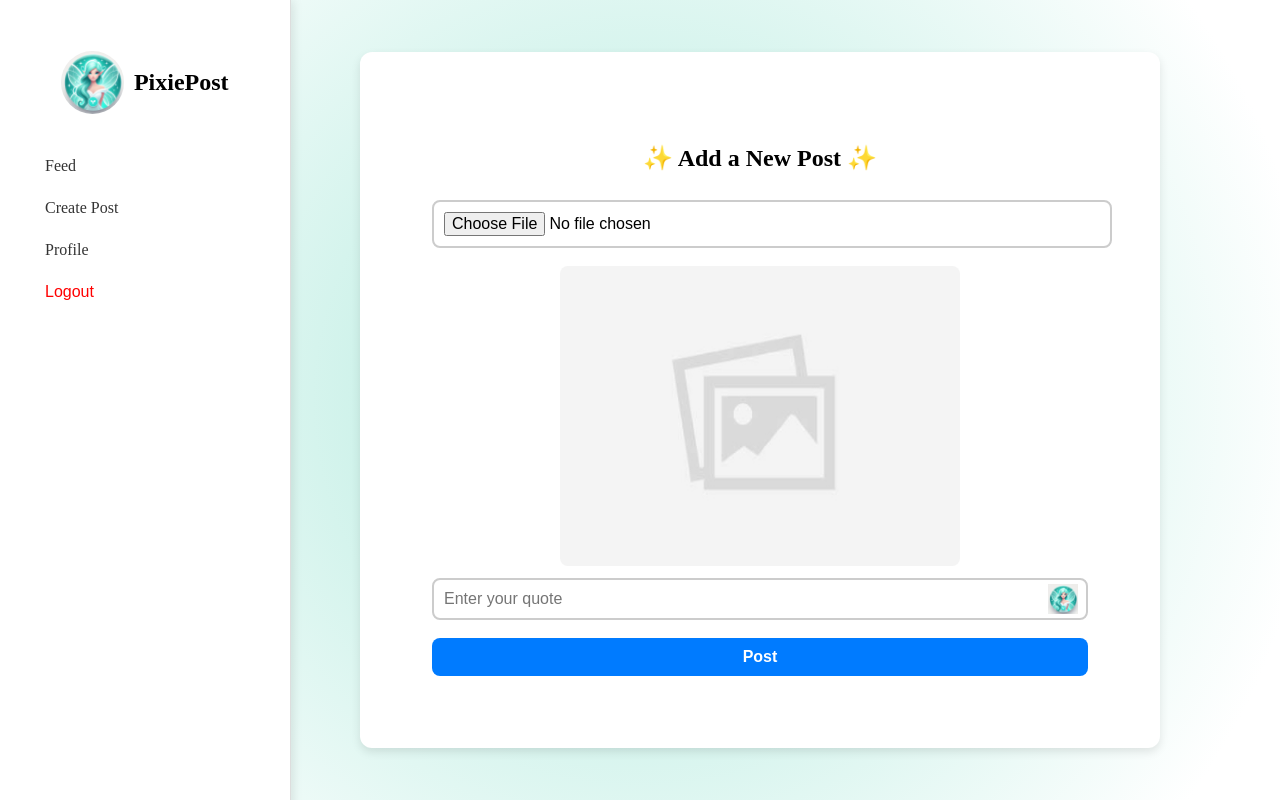
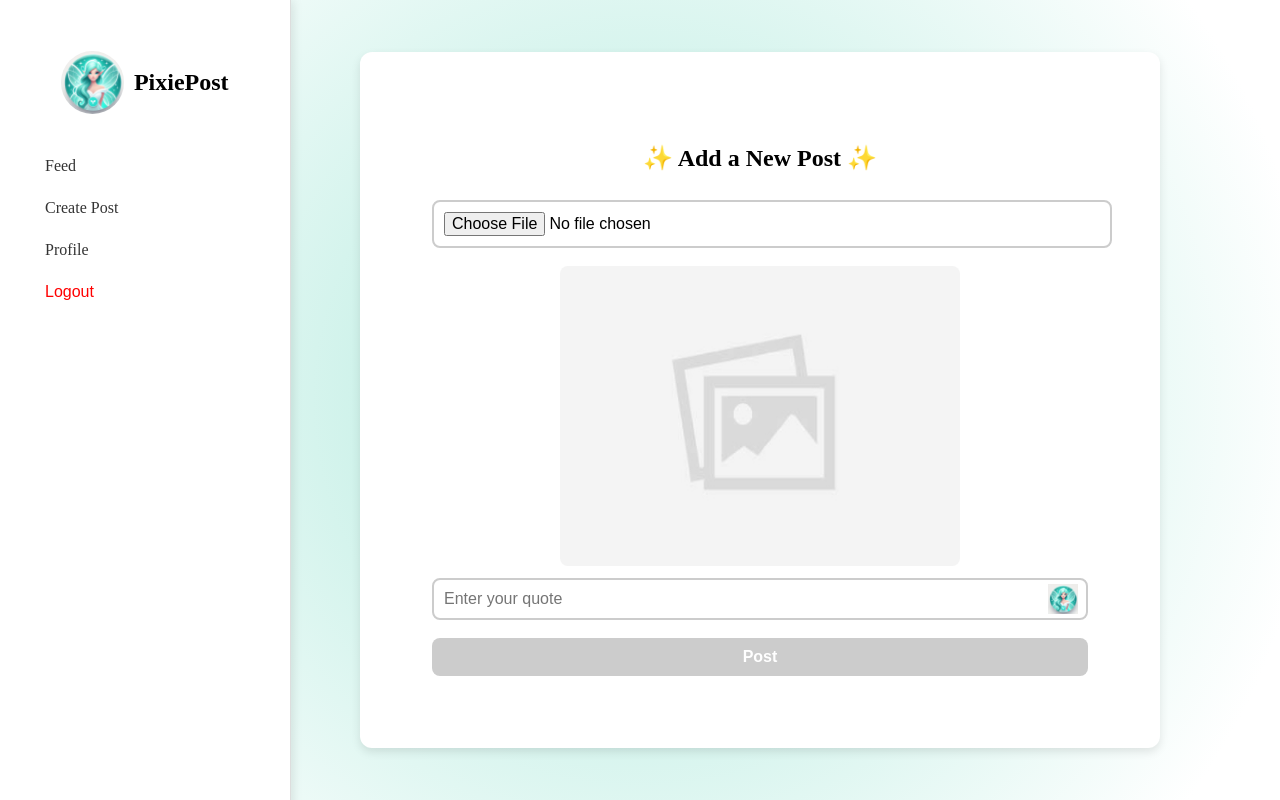
Before and after one commit to ortal124/web-final-UI, a React (Vite) app in the folder web-final-ui/: page /create-post in a window 1280 px wide. Built offline with nearby package versions, Linux system fonts and the light colour scheme; sample sign-in values are in the browser's storage.

Commit message:
add post diasble

```diff
--- a/web-final-ui/src/components/AddPost.tsx
+++ b/web-final-ui/src/components/AddPost.tsx
@@ -88,7 +88,12 @@ const AddPost: FC = () => {
                         {loading ? <Sparkles className="loading-icon" /> : <img src={icon} alt="Pixie" />}
                     </div>
                 </div>
-                <button className="btn" onClick={handleCreatePost}>Post</button>
+                <button
+                    className="btn"
+                    onClick={handleCreatePost}
+                    disabled={!text || !image}>
+                        Post
+                    </button>
             </div>
         </div>
     );
--- a/web-final-ui/src/components/PostDetail.tsx
+++ b/web-final-ui/src/components/PostDetail.tsx
@@ -165,9 +165,9 @@ const PostDetail: React.FC = () => {
           <textarea
             value={newComment}
             onChange={(e) => setNewComment(e.target.value)}
-            placeholder="הוסיפי תגובה..."
+            placeholder="add comment..."
           />
-          <button className="edit-action-button" onClick={handleCommentSubmit}>פרסמי תגובה</button>
+          <button className="edit-action-button" onClick={handleCommentSubmit}>post comment</button>
         </div>
       </div>
     </div>
--- a/web-final-ui/src/styles/AddPost.css
+++ b/web-final-ui/src/styles/AddPost.css
@@ -87,7 +87,3 @@ add-post-form-container.h2 {
     margin-top: 10px;
     transition: background-color 0.2s ease-in-out;
 }
-
-.btn:hover {
-    background-color: #0056b3;
-}
```
